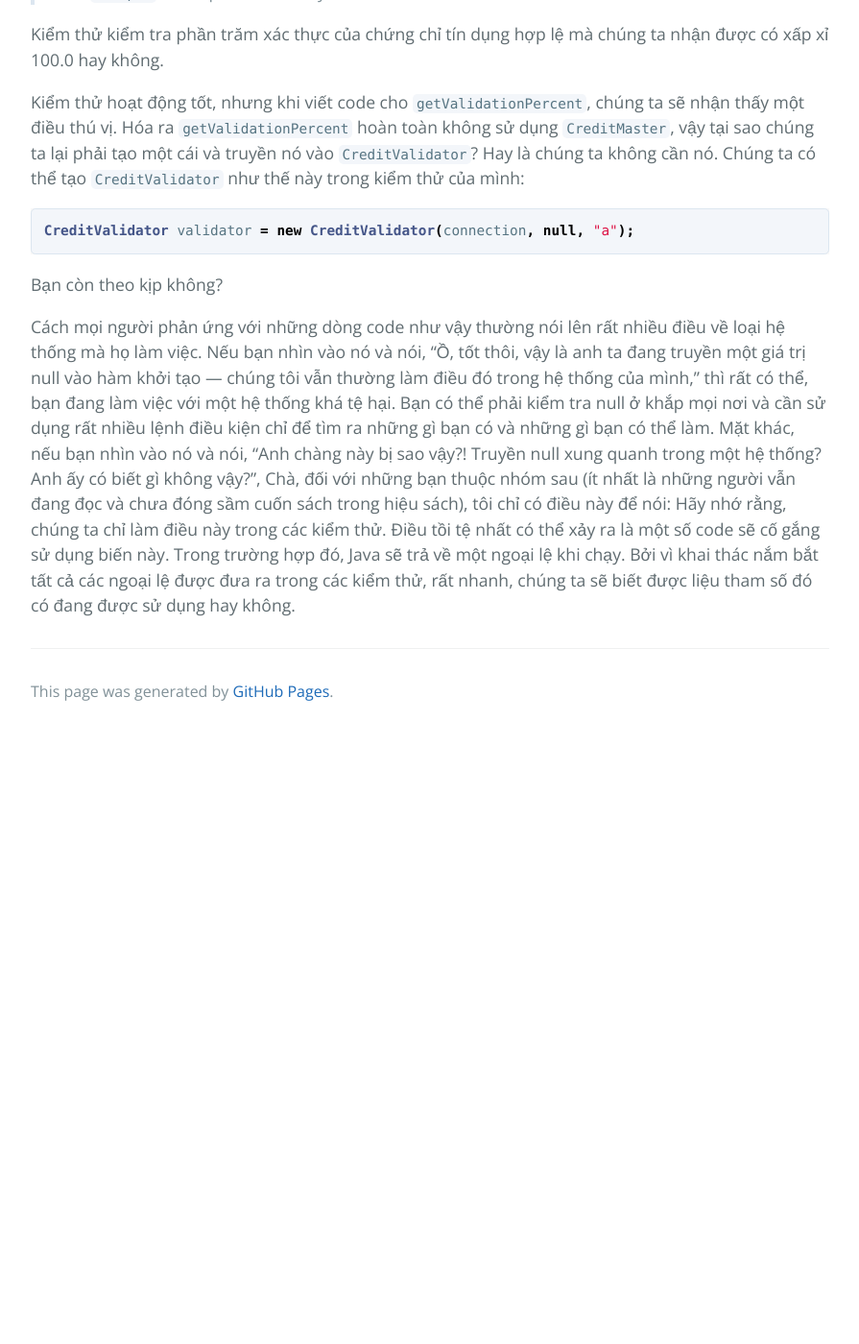
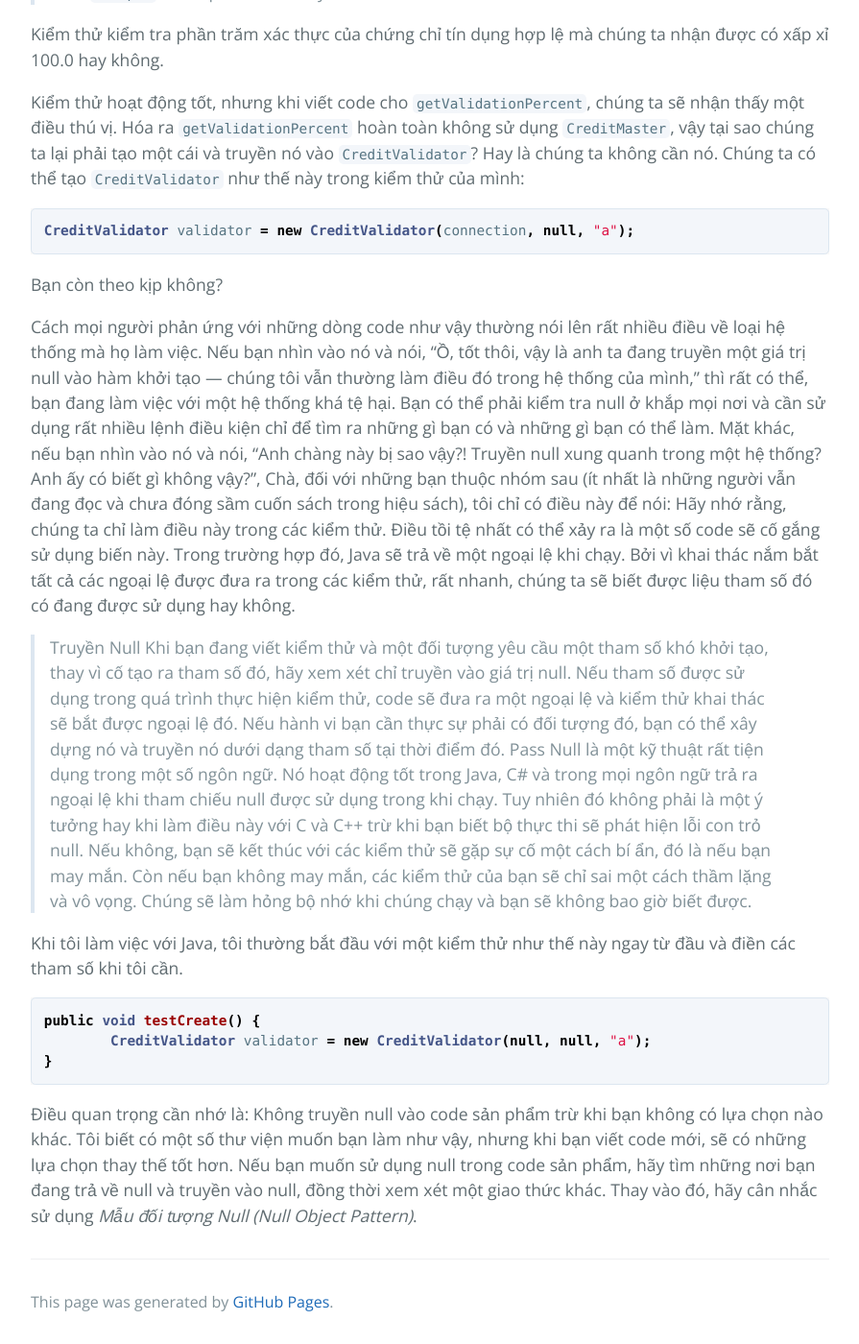
Before and after one commit to HaiBV/haibv.github.io, a Jekyll site: the page built from working-effectively-with-legacy-code/chapter-9-i-cant-get-this-class-into-a-test-harness.md, in a window 1280 px wide and 1400 px high, scrolled down 5800 px. Shown: the whole window at 96% size, without its empty margins (192-1087 px from the left). Built offline with Jekyll 4.4.1, drawn with Linux system fonts in a browser that asks for light colours; our own code applies the rules of GitHub Pages for plain Markdown files; before the commit the page ends 6564 px from its top, so only the background shows below that.

Commit message:
Book - Working Efectively with Legacy Code - P2 - C9

````diff
--- a/working-effectively-with-legacy-code/chapter-9-i-cant-get-this-class-into-a-test-harness.md
+++ b/working-effectively-with-legacy-code/chapter-9-i-cant-get-this-class-into-a-test-harness.md
@@ -168,3 +168,17 @@ Bạn còn theo kịp không?
 
 Cách mọi người phản ứng với những dòng code như vậy thường nói lên rất nhiều điều về loại hệ thống mà họ làm việc. Nếu bạn nhìn vào nó và nói, "Ồ, tốt thôi, vậy là anh ta đang truyền một giá trị null vào hàm khởi tạo — chúng tôi vẫn thường làm điều đó trong hệ thống của mình," thì rất có thể, bạn đang làm việc với một hệ thống khá tệ hại. Bạn có thể phải kiểm tra null ở khắp mọi nơi và cần sử dụng rất nhiều lệnh điều kiện chỉ để tìm ra những gì bạn có và những gì bạn có thể làm. Mặt khác, nếu bạn nhìn vào nó và nói, "Anh chàng này bị sao vậy?! Truyền null xung quanh trong một hệ thống?
 Anh ấy có biết gì không vậy?", Chà, đối với những bạn thuộc nhóm sau (ít nhất là những người vẫn đang đọc và chưa đóng sầm cuốn sách trong hiệu sách), tôi chỉ có điều này để nói: Hãy nhớ rằng, chúng ta chỉ làm điều này trong các kiểm thử. Điều tồi tệ nhất có thể xảy ra là một số code sẽ cố gắng sử dụng biến này. Trong trường hợp đó, Java sẽ trả về một ngoại lệ khi chạy. Bởi vì khai thác nắm bắt tất cả các ngoại lệ được đưa ra trong các kiểm thử, rất nhanh, chúng ta sẽ biết được liệu tham số đó có đang được sử dụng hay không.
+
+> Truyền Null
+> Khi bạn đang viết kiểm thử và một đối tượng yêu cầu một tham số khó khởi tạo, thay vì cố tạo ra tham số đó, hãy xem xét chỉ truyền vào giá trị null. Nếu tham số được sử dụng trong quá trình thực hiện kiểm thử, code sẽ đưa ra một ngoại lệ và kiểm thử khai thác sẽ bắt được ngoại lệ đó. Nếu hành vi bạn cần thực sự phải có đối tượng đó, bạn có thể xây dựng nó và truyền nó dưới dạng tham số tại thời điểm đó.
+> Pass Null là một kỹ thuật rất tiện dụng trong một số ngôn ngữ. Nó hoạt động tốt trong Java, C# và trong mọi ngôn ngữ trả ra ngoại lệ khi tham chiếu null được sử dụng trong khi chạy. Tuy nhiên đó không phải là một ý tưởng hay khi làm điều này với C và C++ trừ khi bạn biết bộ thực thi sẽ phát hiện lỗi con trỏ null. Nếu không, bạn sẽ kết thúc với các kiểm thử sẽ gặp sự cố một cách bí ẩn, đó là nếu bạn may mắn. Còn nếu bạn không may mắn, các kiểm thử của bạn sẽ chỉ sai một cách thầm lặng và vô vọng. Chúng sẽ làm hỏng bộ nhớ khi chúng chạy và bạn sẽ không bao giờ biết được.
+
+Khi tôi làm việc với Java, tôi thường bắt đầu với một kiểm thử như thế này ngay từ đầu và điền các tham số khi tôi cần.
+
+```java
+public void testCreate() {
+	CreditValidator validator = new CreditValidator(null, null, "a");
+}
+```
+
+Điều quan trọng cần nhớ là: Không truyền null vào code sản phẩm trừ khi bạn không có lựa chọn nào khác. Tôi biết có một số thư viện muốn bạn làm như vậy, nhưng khi bạn viết code mới, sẽ có những lựa chọn thay thế tốt hơn. Nếu bạn muốn sử dụng null trong code sản phẩm, hãy tìm những nơi bạn đang trả về null và truyền vào null, đồng thời xem xét một giao thức khác. Thay vào đó, hãy cân nhắc sử dụng _Mẫu đối tượng Null (Null Object Pattern)_.
````
